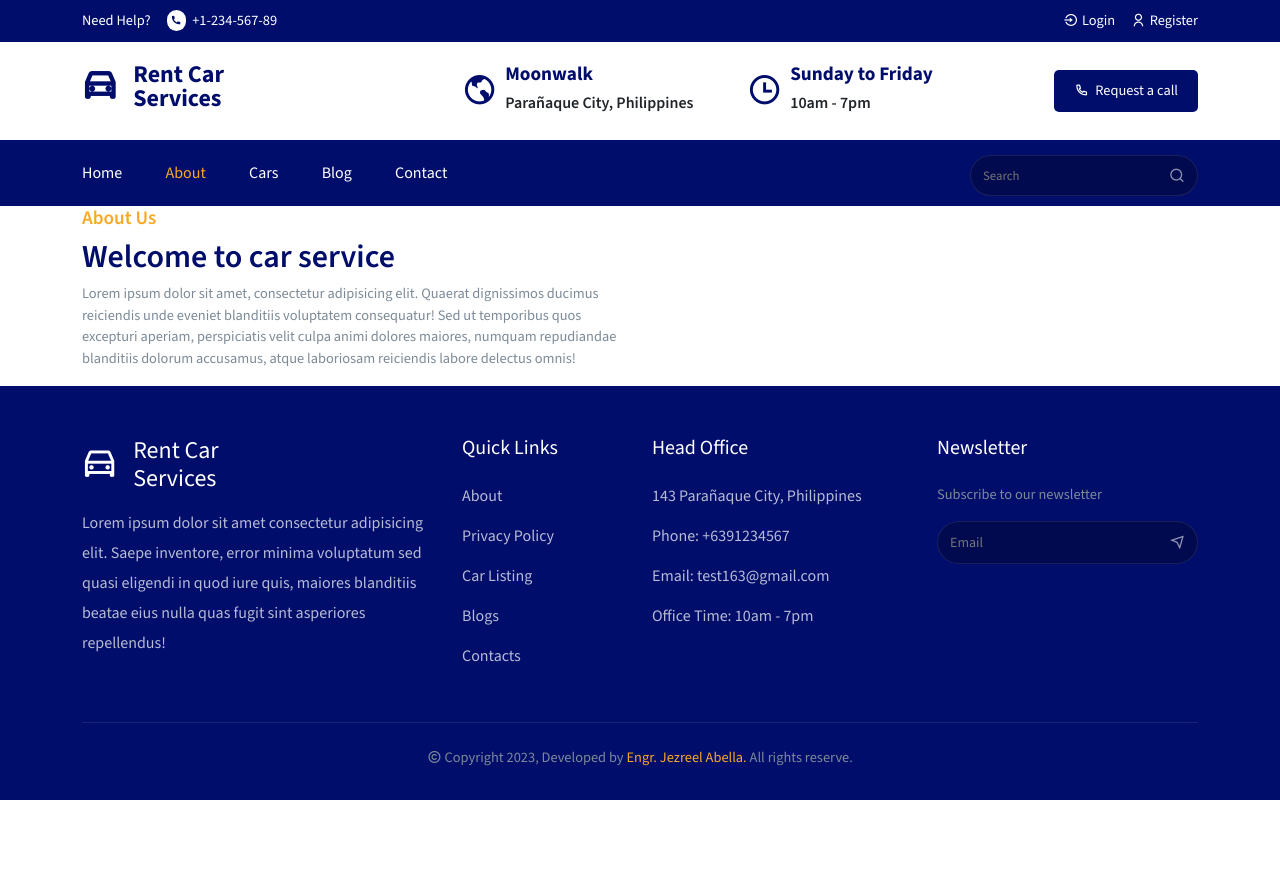
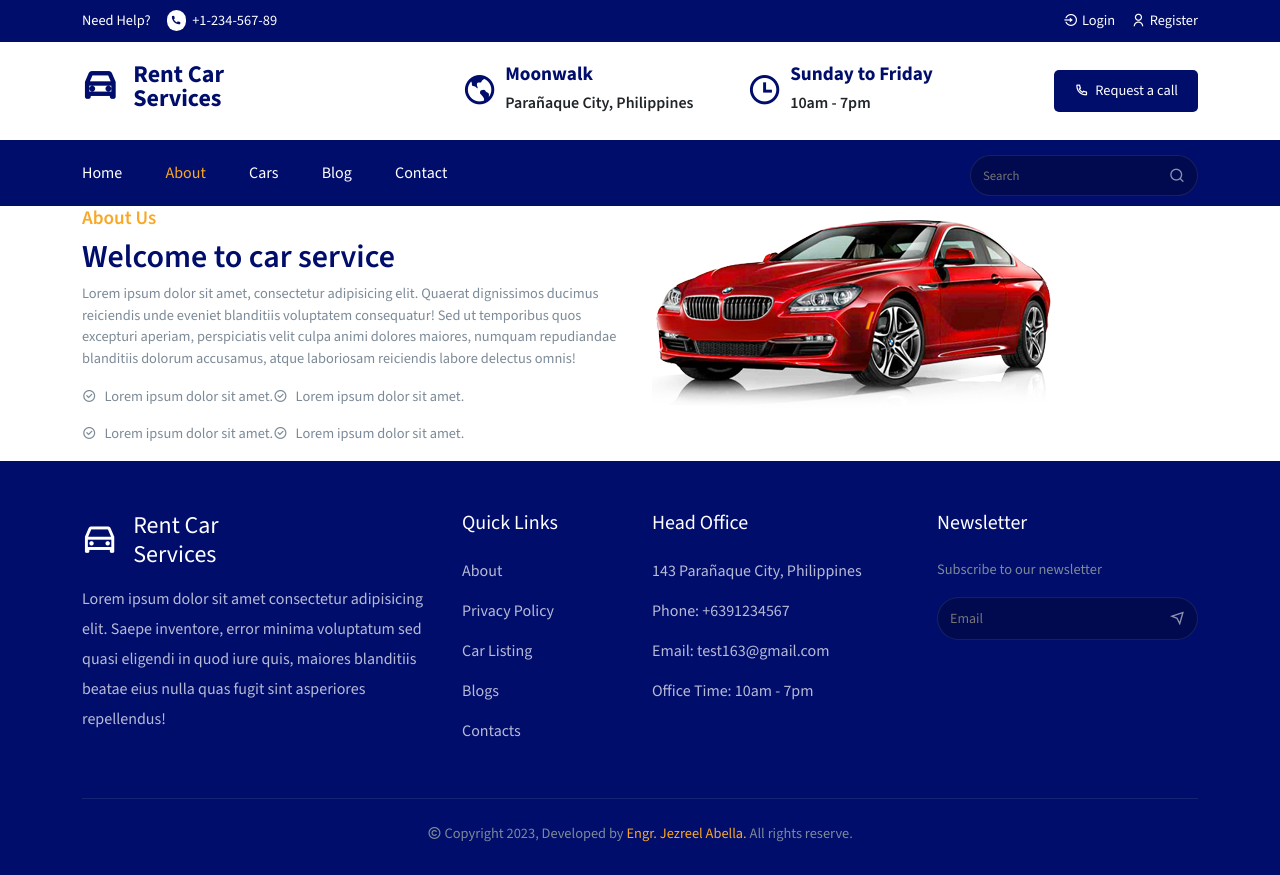
Before and after one commit to TeamAbella060420/Doctor-Appointment-Booking_MERN, a React (Create React App) app in the folder car-rental/: page /about in a window 1280 px wide. Before the commit the page ends 800 px from the top, so only its background shows below. Built offline with nearby package versions, Linux system fonts and the light colour scheme.

Commit message:
Update AboutSection.jsx

```diff
--- a/car-rental/src/components/UI/AboutSection.jsx
+++ b/car-rental/src/components/UI/AboutSection.jsx
@@ -1,6 +1,7 @@
 import React from "react";
 import { Container, Row, Col } from "reactstrap";
 import "../../styles/about-section.css";
+import bmw from '../../assets/all-images/cars-img/bmw-offer.png'
 
 const AboutSection = () => {
   return (
@@ -20,12 +21,28 @@ const AboutSection = () => {
                 reiciendis labore delectus omnis!
               </p>
             </div>
-
-            <div className="about__section-item ">
-
+            <div className="about__section-item d-flex align-items-center">
+              <p className="section__description d-flex align-items-center gap-2">
+              <i class="ri-checkbox-circle-line"></i> Lorem ipsum dolor sit amet.
+              </p>
+              <p className="section__description d-flex align-items-center gap-2">
+              <i class="ri-checkbox-circle-line"></i> Lorem ipsum dolor sit amet.
+              </p>
+            </div>
+            <div className="about__section-item d-flex align-items-center">
+              <p className="section__description d-flex align-items-center gap-2">
+              <i class="ri-checkbox-circle-line"></i> Lorem ipsum dolor sit amet.
+              </p>
+              <p className="section__description d-flex align-items-center gap-2">
+              <i class="ri-checkbox-circle-line"></i> Lorem ipsum dolor sit amet.
+              </p>
             </div>
           </Col>
-          <Col lg="6" md="6"></Col>
+          <Col lg="6" md="6">
+            <div className="about__img">
+              <img src={bmw} alt="" />
+            </div>
+          </Col>
         </Row>
       </Container>
     </section>
```
